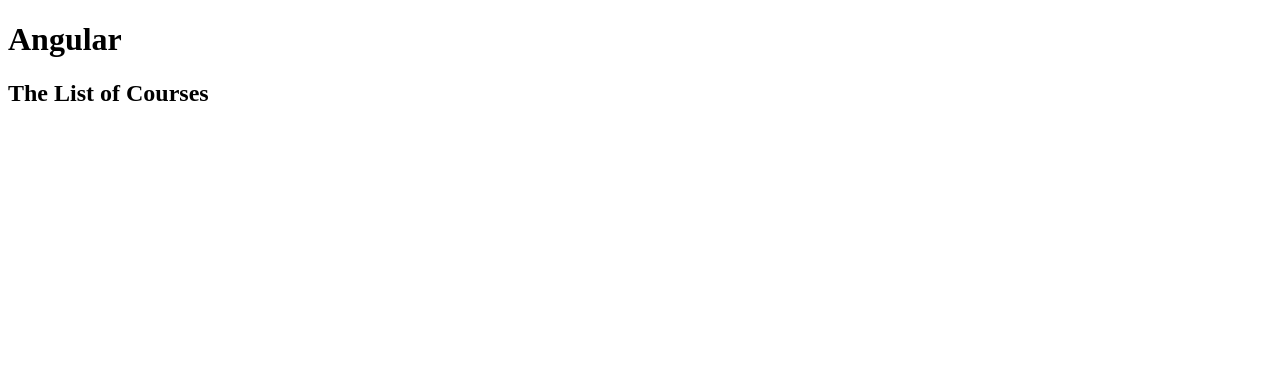
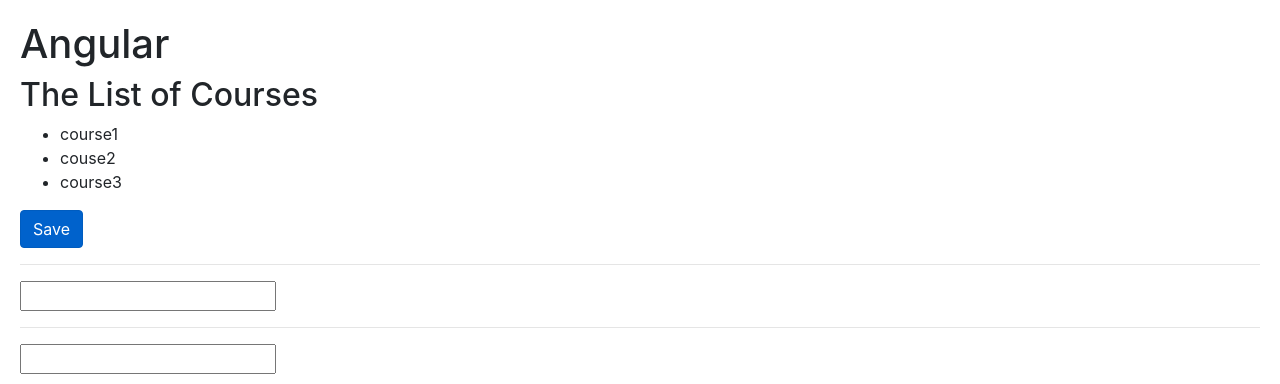
Before and after one commit to stepanenko/sql-info, an Angular app: page / in a window 1280 px wide. Shown: the top 384 px of the page. Built offline with nearby package versions, Linux system fonts and the light colour scheme.

Commit message:
added stuff

```diff
--- a/package.json
+++ b/package.json
@@ -19,6 +19,7 @@
     "@angular/platform-browser": "~8.1.0",
     "@angular/platform-browser-dynamic": "~8.1.0",
     "@angular/router": "~8.1.0",
+    "bootstrap": "^4.3.1",
     "rxjs": "~6.4.0",
     "tslib": "^1.9.0",
     "zone.js": "~0.9.1"
--- a/src/app/courses.component.ts
+++ b/src/app/courses.component.ts
@@ -1,4 +1,5 @@
 import { Component } from '@angular/core';
+import { CoursesService } from './courses.service';
 
 @Component({
   selector: 'courses',
@@ -9,9 +10,34 @@
         {{ course }}
       </li>
     </ul>
+    <button (click)="onClick()" class="btn btn-primary" [class.active]="isActive">
+      Save
+    </button>
+    <hr>
+    <input #email (keyup.enter)="enter(email.value)" />
+    <hr>
+    <input [(ngModel)]="mail" (keyup.enter)="twoway()" />
   `
 })
 export class CoursesComponent {
   title = 'The List of Courses';
   courses;
+  isActive = true;
+  mail;
+
+  constructor(service: CoursesService) {
+    this.courses = service.getCourses();
+  }
+
+  onClick() {
+    console.log('Clicked');
+  }
+
+  enter(email) {
+    console.log(email);
+  }
+
+  twoway() {
+    console.log(this.mail);
+  }
 }
--- a/src/styles.css
+++ b/src/styles.css
@@ -1 +1,6 @@
 /* You can add global styles to this file, and also import other style files */
+@import '~bootstrap/dist/css/bootstrap.css';
+
+body {
+  padding: 20px;
+}
```
Also changed, not shown: src/app/app.module.ts (+5 -2 lines), 1 other file (tests, documents, lock files or other folders).
